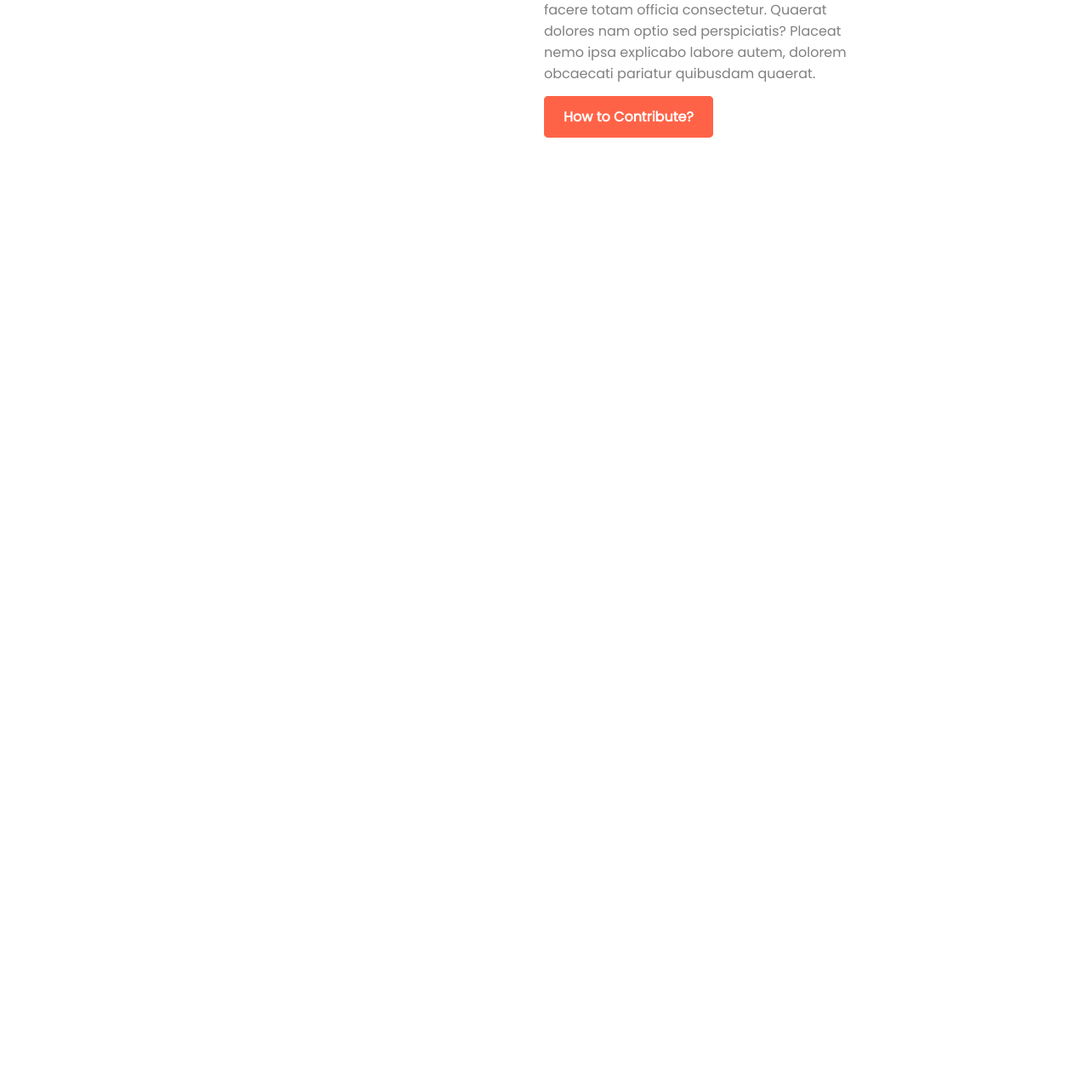
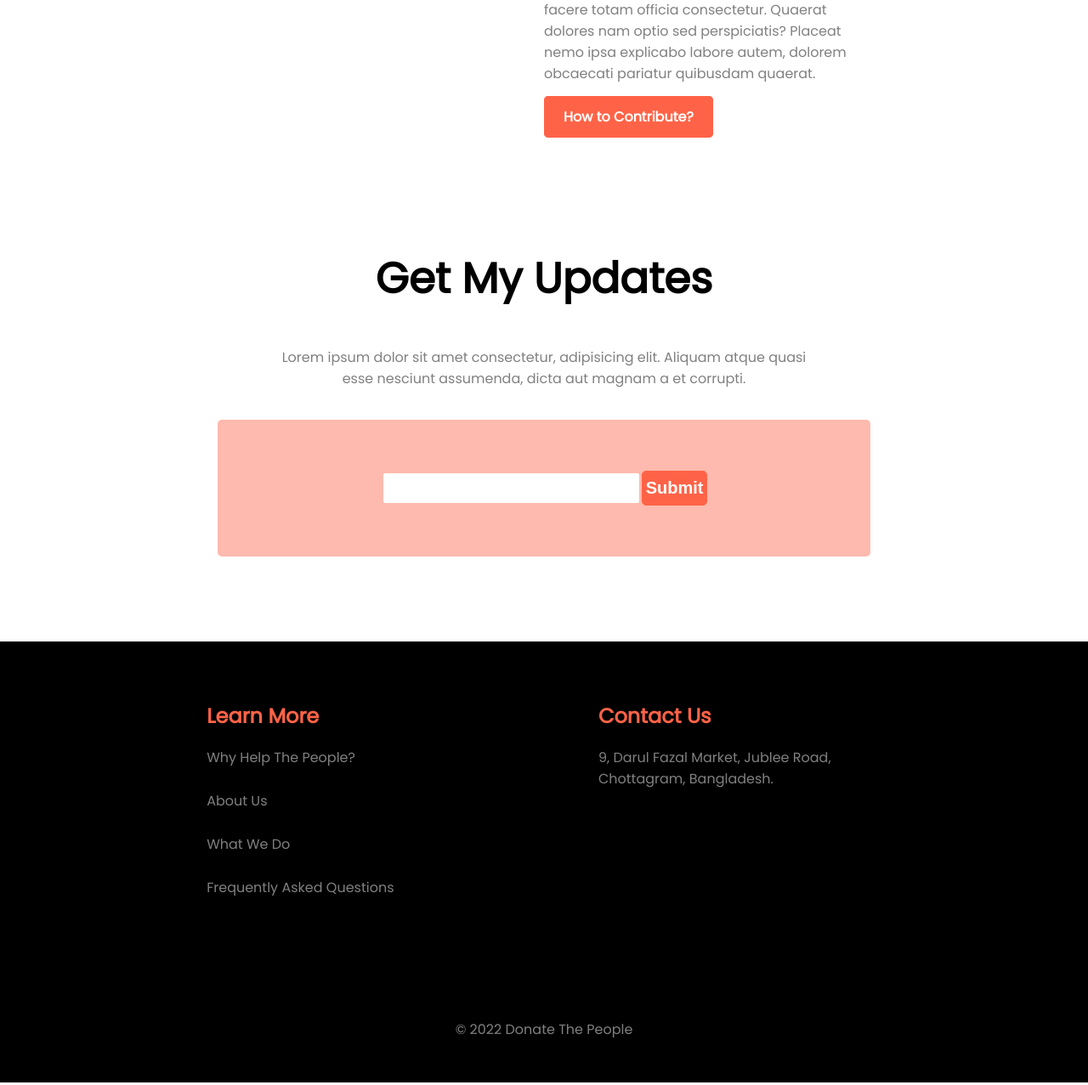
Before and after one commit to annysen/donate-today-main, a plain HTML site: page index.html in a window 1280 px wide. Shown: the part 3250-4527 px from the top of the page at 85% size. Before the commit the page ends 3500 px from the top, so only its background shows below. Drawn offline with Linux system fonts and the light colour scheme; a web font is replaced by a local one.

Commit message:
get update and footer section added

```diff
--- a/index.html
+++ b/index.html
@@ -125,6 +125,34 @@
         >
       </div>
     </section>
-    <section></section>
+    <section class="get-my-updates">
+      <div class="get-my-updates-text">
+        <h1>Get My Updates</h1>
+        <p>
+          Lorem ipsum dolor sit amet consectetur, adipisicing elit. Aliquam
+          atque quasi esse nesciunt assumenda, dicta aut magnam a et corrupti.
+        </p>
+      </div>
+      <div class="subscribe-item">
+        <input type="email" name="" id="email" />
+        <input id="submit" type="Subscribe" value="Submit" />
+      </div>
+    </section>
+    <footer>
+      <div class="foter-item">
+        <div class="half-width">
+          <h2>Learn More</h2>
+          <p>Why Help The People?</p>
+          <p>About Us</p>
+          <p>What We Do</p>
+          <p>Frequently Asked Questions</p>
+        </div>
+        <div class="half-width">
+          <h2>Contact Us</h2>
+          <p>9, Darul Fazal Market, Jublee Road, Chottagram, Bangladesh.</p>
+        </div>
+      </div>
+      <p id="copyright">© 2022 Donate The People</p>
+    </footer>
   </body>
 </html>
--- a/style.css
+++ b/style.css
@@ -35,6 +35,7 @@ body {
     background-color: tomato;
     margin-top: 30px;
     font-weight: bold;
+    text-align: center;
 }
 .tomato-text{
     color: tomato;
@@ -135,3 +136,63 @@ body {
     color: gray;
     padding-bottom: 10px;
 }
+.get-my-updates{
+    /*display:block;*/
+    text-align: center;
+    padding-bottom: 100px;
+}
+.get-my-updates-text h1{
+    color: black;
+    font-size: 50px;
+    font-weight: bold;
+}
+.get-my-updates-text p{
+    padding-bottom: 20px;
+    width: 50%;
+    margin-left: 25%;
+    text-align: center;
+}
+.subscribe-item
+{
+    display: flex;
+    width: 60%;
+    margin-left: 20%;
+    margin-right: 20%;
+    background-color: rgb(254, 186, 174);
+    padding-top: 60px;
+    padding-bottom: 60px;
+    border-radius: 5px;
+}
+#email{
+    padding-top: 10px;
+    padding-bottom: 10px;
+    width: 40%;
+    border: 3px solid rgb(254, 186, 174);
+    border-radius: 5px;
+    margin-left: 25%;
+
+}
+#submit{
+    background-color: tomato;
+    border: 1px solid tomato;
+    border-radius: 5px;
+    color: white;
+    text-align: center;
+    font-size: 20px;
+    font-weight: bold;
+    width: 10%;
+}
+footer{
+    background-color: black;
+}
+.foter-item{
+    display: flex;
+    margin-left: 10%;
+}
+footer h2{
+    color: tomato;
+}
+#copyright{
+    text-align: center;
+    padding-bottom: 50px;
+}
```
